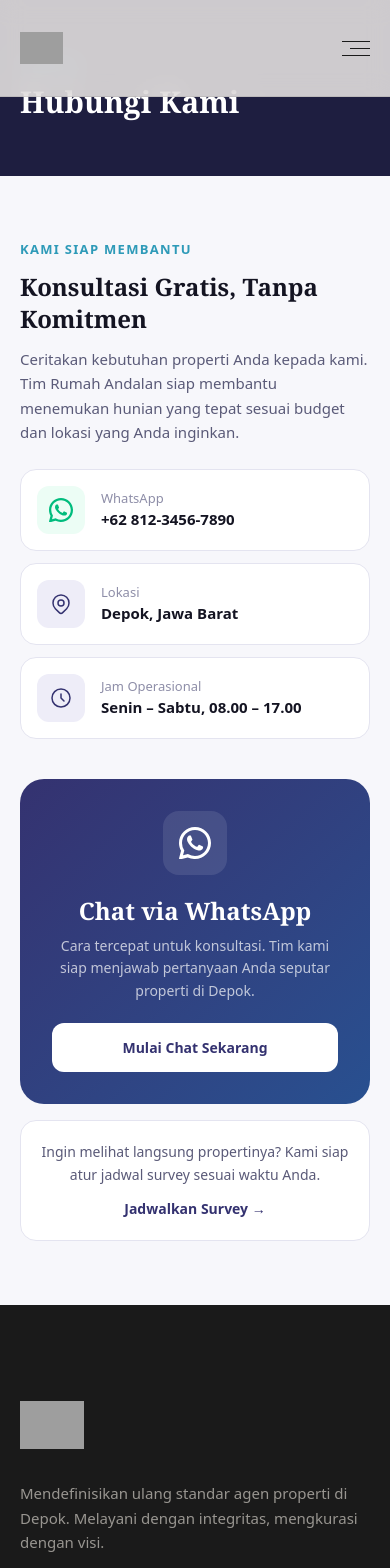
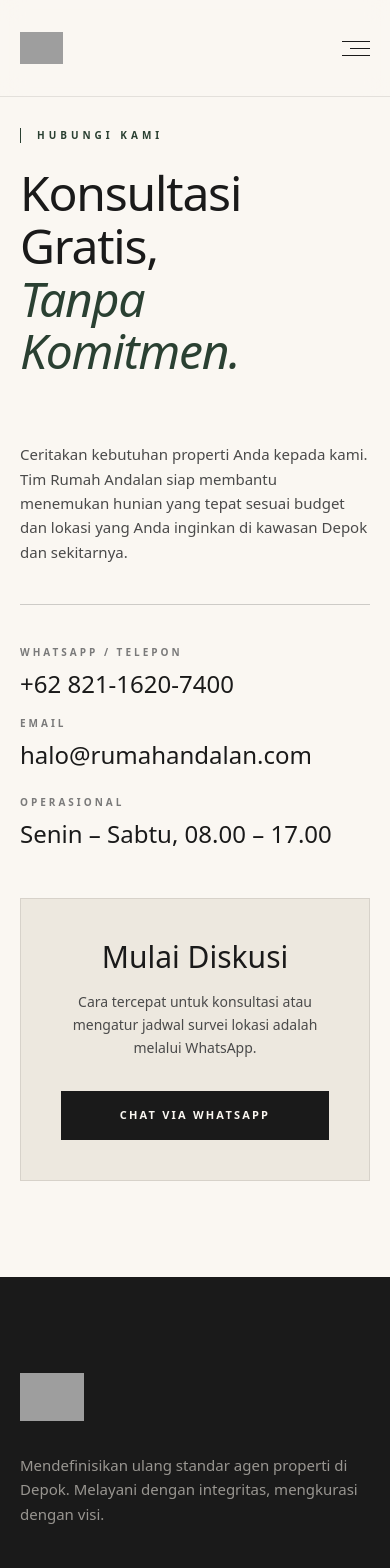
Before and after one commit to michel-angelo/rumahandalan, a Next.js app: page /contact in a window 390 px wide. Shown: the top 1568 px of the page. Built offline with nearby package versions, Linux system fonts and the light colour scheme; grey boxes are pictures that could not be loaded.

Commit message:
ui(front-end): unify premium editorial design, fix mobile menu scroll, and enhance empty states

```diff
--- a/src/app/contact/page.tsx
+++ b/src/app/contact/page.tsx
@@ -1,127 +1,91 @@
-import Link from 'next/link'
+import Link from "next/link";
 
 export const metadata = {
-  title: 'Kontak | Rumah Andalan',
-  description: 'Hubungi Rumah Andalan untuk konsultasi properti gratis.',
-}
+  title: "Kontak | Rumah Andalan",
+  description: "Hubungi Rumah Andalan untuk konsultasi properti gratis.",
+};
 
 export default function ContactPage() {
-  const waLink = `https://wa.me/6281234567890?text=${encodeURIComponent('Halo, saya ingin konsultasi properti dengan Rumah Andalan.')}`
+  const waLink = `https://wa.me/6282116207400?text=${encodeURIComponent(
+    "Halo, saya ingin konsultasi properti dengan Rumah Andalan.",
+  )}`;
 
   return (
-    <div className="bg-[#F7F7FB] min-h-screen">
-      {/* Header */}
-      <div className="bg-[#1E1E40] py-14 px-5">
-        <div className="max-w-6xl mx-auto">
-          <p className="text-[#2E9AB8] text-[13px] font-semibold uppercase tracking-widest mb-2">
-            Kontak
+    <div className="bg-bg-page min-h-screen pt-32 pb-24">
+      <div className="max-w-7xl mx-auto px-5 sm:px-8">
+        {/* ── Heading Asimetris ── */}
+        <div className="mb-16 md:mb-24">
+          <p className="text-[10px] font-bold uppercase tracking-[0.4em] text-accent mb-6 border-l border-accent pl-4">
+            Hubungi Kami
           </p>
-          <h1 className="font-serif text-white text-3xl md:text-4xl font-bold">
-            Hubungi Kami
+          <h1 className="font-display text-5xl md:text-6xl text-text-primary leading-[1.1] tracking-tight">
+            Konsultasi Gratis, <br />
+            <span className="italic font-light text-accent">
+              Tanpa Komitmen.
+            </span>
           </h1>
         </div>
-      </div>
 
-      <div className="max-w-6xl mx-auto px-5 sm:px-8 py-16 grid grid-cols-1 md:grid-cols-2 gap-10">
-        {/* Left - Info */}
-        <div className="flex flex-col gap-6">
-          <div>
-            <p className="text-[#2E9AB8] text-[13px] font-semibold uppercase tracking-widest mb-3">Kami Siap Membantu</p>
-            <h2 className="font-serif text-[#141422] text-2xl font-bold mb-3">
-              Konsultasi Gratis, Tanpa Komitmen
-            </h2>
-            <p className="text-[#5A5A78] text-[15px] leading-relaxed">
-              Ceritakan kebutuhan properti Anda kepada kami. Tim Rumah Andalan siap membantu menemukan hunian yang tepat sesuai budget dan lokasi yang Anda inginkan.
+        <div className="grid grid-cols-1 lg:grid-cols-12 gap-12 lg:gap-16 items-start">
+          {/* Kiri - Info */}
+          <div className="lg:col-span-7 flex flex-col gap-10">
+            <p className="text-[15px] text-text-secondary leading-relaxed font-body max-w-xl">
+              Ceritakan kebutuhan properti Anda kepada kami. Tim Rumah Andalan
+              siap membantu menemukan hunian yang tepat sesuai budget dan lokasi
+              yang Anda inginkan di kawasan Depok dan sekitarnya.
             </p>
-          </div>
 
-          {/* Contact Cards */}
-          <div className="flex flex-col gap-3">
-            <a
-              href={waLink}
-              target="_blank"
-              rel="noopener noreferrer"
-              className="flex items-center gap-4 bg-white border border-[#E4E4F0] hover:border-emerald-300 rounded-2xl p-4 transition-colors group"
-            >
-              <div className="w-12 h-12 rounded-xl bg-emerald-50 flex items-center justify-center shrink-0 group-hover:bg-emerald-100 transition-colors">
-                <svg className="w-6 h-6 text-emerald-500" fill="currentColor" viewBox="0 0 24 24">
-                  <path d="M17.472 14.382c-.297-.149-1.758-.867-2.03-.967-.273-.099-.471-.148-.67.15-.197.297-.767.966-.94 1.164-.173.199-.347.223-.644.075-.297-.15-1.255-.463-2.39-1.475-.883-.788-1.48-1.761-1.653-2.059-.173-.297-.018-.458.13-.606.134-.133.298-.347.446-.52.149-.174.198-.298.298-.497.099-.198.05-.371-.025-.52-.075-.149-.669-1.612-.916-2.207-.242-.579-.487-.5-.669-.51-.173-.008-.371-.01-.57-.01-.198 0-.52.074-.792.372-.272.297-1.04 1.016-1.04 2.479 0 1.462 1.065 2.875 1.213 3.074.149.198 2.096 3.2 5.077 4.487.709.306 1.262.489 1.694.625.712.227 1.36.195 1.871.118.571-.085 1.758-.719 2.006-1.413.248-.694.248-1.289.173-1.413-.074-.124-.272-.198-.57-.347z" />
-                  <path d="M12 0C5.373 0 0 5.373 0 12c0 2.115.549 4.103 1.51 5.832L.057 23.37a.75.75 0 00.926.926l5.538-1.453A11.953 11.953 0 0012 24c6.627 0 12-5.373 12-12S18.627 0 12 0zm0 21.75a9.714 9.714 0 01-4.95-1.354l-.355-.21-3.685.967.983-3.591-.231-.369A9.718 9.718 0 012.25 12C2.25 6.615 6.615 2.25 12 2.25S21.75 6.615 21.75 12 17.385 21.75 12 21.75z" />
-                </svg>
+            <div className="flex flex-col gap-6 border-t border-text-primary/20 pt-10">
+              <div className="flex flex-col sm:flex-row gap-4 sm:gap-16">
+                <div>
+                  <p className="text-[10px] font-bold uppercase tracking-[0.3em] text-text-muted mb-2 block">
+                    WhatsApp / Telepon
+                  </p>
+                  <p className="font-display text-2xl text-text-primary">
+                    +62 821-1620-7400
+                  </p>
+                </div>
+                <div>
+                  <p className="text-[10px] font-bold uppercase tracking-[0.3em] text-text-muted mb-2 block">
+                    Email
+                  </p>
+                  <p className="font-display text-2xl text-text-primary">
+                    halo@rumahandalan.com
+                  </p>
+                </div>
               </div>
+
               <div>
-                <p className="text-[13px] text-[#8E8EA8] font-medium">WhatsApp</p>
-                <p className="text-[15px] font-semibold text-[#141422]">+62 812-3456-7890</p>
-              </div>
-            </a>
-
-            <div className="flex items-center gap-4 bg-white border border-[#E4E4F0] rounded-2xl p-4">
-              <div className="w-12 h-12 rounded-xl bg-[#EEEDF8] flex items-center justify-center shrink-0">
-                <svg className="w-6 h-6 text-[#343270]" fill="none" viewBox="0 0 24 24" stroke="currentColor">
-                  <path strokeLinecap="round" strokeLinejoin="round" strokeWidth={1.5} d="M17.657 16.657L13.414 20.9a1.998 1.998 0 01-2.827 0l-4.244-4.243a8 8 0 1111.314 0z" />
-                  <path strokeLinecap="round" strokeLinejoin="round" strokeWidth={1.5} d="M15 11a3 3 0 11-6 0 3 3 0 016 0z" />
-                </svg>
-              </div>
-              <div>
-                <p className="text-[13px] text-[#8E8EA8] font-medium">Lokasi</p>
-                <p className="text-[15px] font-semibold text-[#141422]">Depok, Jawa Barat</p>
-              </div>
-            </div>
-
-            <div className="flex items-center gap-4 bg-white border border-[#E4E4F0] rounded-2xl p-4">
-              <div className="w-12 h-12 rounded-xl bg-[#EEEDF8] flex items-center justify-center shrink-0">
-                <svg className="w-6 h-6 text-[#343270]" fill="none" viewBox="0 0 24 24" stroke="currentColor">
-                  <path strokeLinecap="round" strokeLinejoin="round" strokeWidth={1.5} d="M12 8v4l3 3m6-3a9 9 0 11-18 0 9 9 0 0118 0z" />
-                </svg>
-              </div>
-              <div>
-                <p className="text-[13px] text-[#8E8EA8] font-medium">Jam Operasional</p>
-                <p className="text-[15px] font-semibold text-[#141422]">Senin – Sabtu, 08.00 – 17.00</p>
+                <p className="text-[10px] font-bold uppercase tracking-[0.3em] text-text-muted mb-2 block">
+                  Operasional
+                </p>
+                <p className="font-display text-2xl text-text-primary">
+                  Senin – Sabtu, 08.00 – 17.00
+                </p>
               </div>
             </div>
           </div>
-        </div>
 
-        {/* Right - CTA */}
-        <div className="flex flex-col gap-4">
-          <div className="bg-gradient-to-br from-[#343270] to-[#285090] rounded-3xl p-8 text-center flex flex-col items-center gap-5">
-            <div className="w-16 h-16 rounded-2xl bg-white/10 flex items-center justify-center">
-              <svg className="w-8 h-8 text-white" fill="currentColor" viewBox="0 0 24 24">
-                <path d="M17.472 14.382c-.297-.149-1.758-.867-2.03-.967-.273-.099-.471-.148-.67.15-.197.297-.767.966-.94 1.164-.173.199-.347.223-.644.075-.297-.15-1.255-.463-2.39-1.475-.883-.788-1.48-1.761-1.653-2.059-.173-.297-.018-.458.13-.606.134-.133.298-.347.446-.52.149-.174.198-.298.298-.497.099-.198.05-.371-.025-.52-.075-.149-.669-1.612-.916-2.207-.242-.579-.487-.5-.669-.51-.173-.008-.371-.01-.57-.01-.198 0-.52.074-.792.372-.272.297-1.04 1.016-1.04 2.479 0 1.462 1.065 2.875 1.213 3.074.149.198 2.096 3.2 5.077 4.487.709.306 1.262.489 1.694.625.712.227 1.36.195 1.871.118.571-.085 1.758-.719 2.006-1.413.248-.694.248-1.289.173-1.413-.074-.124-.272-.198-.57-.347z" />
-                <path d="M12 0C5.373 0 0 5.373 0 12c0 2.115.549 4.103 1.51 5.832L.057 23.37a.75.75 0 00.926.926l5.538-1.453A11.953 11.953 0 0012 24c6.627 0 12-5.373 12-12S18.627 0 12 0zm0 21.75a9.714 9.714 0 01-4.95-1.354l-.355-.21-3.685.967.983-3.591-.231-.369A9.718 9.718 0 012.25 12C2.25 6.615 6.615 2.25 12 2.25S21.75 6.615 21.75 12 17.385 21.75 12 21.75z" />
-              </svg>
-            </div>
-            <div>
-              <h3 className="font-serif text-white text-2xl font-bold mb-2">Chat via WhatsApp</h3>
-              <p className="text-white/70 text-[14px] leading-relaxed">
-                Cara tercepat untuk konsultasi. Tim kami siap menjawab pertanyaan Anda seputar properti di Depok.
-              </p>
-            </div>
-            <a
-              href={waLink}
-              target="_blank"
-              rel="noopener noreferrer"
-              className="w-full py-3.5 rounded-xl bg-white text-[#343270] font-bold text-[14px] text-center hover:bg-[#EEEDF8] transition-colors"
-            >
-              Mulai Chat Sekarang
-            </a>
-          </div>
-
-          <div className="bg-white border border-[#E4E4F0] rounded-2xl p-5 text-center">
-            <p className="text-[#5A5A78] text-[14px] leading-relaxed">
-              Ingin melihat langsung propertinya? Kami siap atur jadwal survey sesuai waktu Anda.
+          {/* Kanan - Call To Action Box */}
+          <div className="lg:col-span-5 bg-bg-surface border border-text-primary/10 p-10 flex flex-col items-center text-center">
+            <h3 className="font-display text-3xl text-text-primary mb-4">
+              Mulai Diskusi
+            </h3>
+            <p className="text-text-secondary text-[14px] leading-relaxed mb-8">
+              Cara tercepat untuk konsultasi atau mengatur jadwal survei lokasi
+              adalah melalui WhatsApp.
             </p>
             <a
               href={waLink}
               target="_blank"
               rel="noopener noreferrer"
-              className="inline-flex items-center gap-2 mt-3 text-[#343270] font-semibold text-[14px] hover:text-[#2E9AB8] transition-colors"
+              className="w-full inline-flex justify-center bg-text-primary text-bg-page px-8 py-4 text-[11px] font-bold uppercase tracking-[0.2em] hover:bg-accent transition-colors"
             >
-              Jadwalkan Survey →
+              Chat via WhatsApp
             </a>
           </div>
         </div>
       </div>
     </div>
-  )
+  );
 }
--- a/src/components/ListingsClient.tsx
+++ b/src/components/ListingsClient.tsx
@@ -14,7 +14,13 @@ function formatPrice(price: number) {
 }
 
 // ─── Property Card (Editorial Style) ──────────────────────────────────────────
-function PropertyCard({ property }: { property: Property }) {
+function PropertyCard({
+  property,
+  priority = false,
+}: {
+  property: Property;
+  priority?: boolean;
+}) {
   const primaryImage =
     property.images?.find((img) => img.is_primary) ?? property.images?.[0];
   const isSold = property.status === "terjual" || property.status === "booked";
@@ -30,13 +36,29 @@ function PropertyCard({ property }: { property: Property }) {
             src={primaryImage.url}
             alt={property.title}
             fill
-            className={`object-cover transition-transform duration-[2s] ease-out group-hover:scale-105 ${isSold ? "grayscale opacity-70" : ""}`}
+            className={`object-cover transition-transform duration-[2s] ease-out group-hover:scale-105 ${
+              isSold ? "grayscale opacity-70" : ""
+            }`}
             sizes="(max-width: 768px) 100vw, (max-width: 1200px) 50vw, 33vw"
+            priority={priority}
           />
         ) : (
-          <div className="absolute inset-0 flex items-center justify-center bg-border-light">
-            <span className="text-text-muted text-[10px] uppercase tracking-widest font-bold">
-              Tak Ada Gambar
+          <div className="absolute inset-0 flex flex-col items-center justify-center bg-gradient-to-br from-bg-surface to-border-light">
+            <svg
+              className="w-10 h-10 text-text-primary/10 mb-3"
+              fill="none"
+              viewBox="0 0 24 24"
+              stroke="currentColor"
+            >
+              <path
+                strokeLinecap="square"
+                strokeLinejoin="miter"
+                strokeWidth={1}
+                d="M19 21V5a2 2 0 00-2-2H7a2 2 0 00-2 2v16m14 0h2m-2 0h-5m-9 0H3m2 0h5M9 7h1m-1 4h1m4-4h1m-1 4h1m-5 10v-5a1 1 0 011-1h2a1 1 0 011 1v5m-4 0h4"
+              />
+            </svg>
+            <span className="text-text-primary/30 text-[10px] uppercase tracking-[0.3em] font-bold">
+              Rumah Andalan
             </span>
           </div>
         )}
@@ -194,7 +216,6 @@ export default function ListingsClient({
         </div>
       </div>
 
-      {/* Filter Panel (Sleek, No Box Shadows) */}
       {showFilter && (
         <div
           data-aos="fade-down"
@@ -234,10 +255,12 @@ export default function ListingsClient({
               onChange={(e) => setMaxPrice(e.target.value)}
               className={selectClass}
             >
-              <option value="">Semua</option>
-              <option value="500000000">500 Juta</option>
-              <option value="1000000000">1 Miliar</option>
-              <option value="3000000000">3 Miliar</option>
+              <option value="">Semua Harga</option>
+              <option value="500000000">Maks Rp 500 Juta</option>
+              <option value="1000000000">Maks Rp 1 Miliar</option>
+              <option value="2000000000">Maks Rp 2 Miliar</option>
+              <option value="3000000000">Maks Rp 3 Miliar</option>
+              <option value="5000000000">Maks Rp 5 Miliar</option>
             </select>
           </div>
           <div>
@@ -280,15 +303,36 @@ export default function ListingsClient({
           ))}
         </div>
       ) : (
-        <div className="text-center py-32" data-aos="fade-in">
-          <p className="font-display text-3xl text-text-muted mb-4 italic">
-            Pencarian tidak membuahkan hasil.
+        <div
+          className="flex flex-col items-center justify-center py-32 px-5 text-center bg-bg-surface border border-text-primary/10"
+          data-aos="fade-in"
+        >
+          <svg
+            className="w-16 h-16 text-text-primary/20 mb-6"
+            fill="none"
+            viewBox="0 0 24 24"
+            stroke="currentColor"
+          >
+            <path
+              strokeLinecap="square"
+              strokeLinejoin="miter"
+              strokeWidth={1}
+              d="M3 12l2-2m0 0l7-7 7 7M5 10v10a1 1 0 001 1h3m10-11l2 2m-2-2v10a1 1 0 01-1 1h-3m-6 0a1 1 0 001-1v-4a1 1 0 011-1h2a1 1 0 011 1v4a1 1 0 001 1m-6 0h6"
+            />
+          </svg>
+          <h3 className="font-display text-3xl md:text-4xl text-text-primary mb-4">
+            Koleksi <span className="italic text-accent">Belum Tersedia.</span>
+          </h3>
+          <p className="text-text-secondary font-body max-w-md mx-auto mb-8">
+            Kami belum menemukan properti yang sesuai dengan kriteria spesifik
+            Anda. Coba sesuaikan filter pencarian atau jelajahi seluruh koleksi
+            kami.
           </p>
           <button
             onClick={resetFilters}
-            className="text-[12px] font-bold uppercase tracking-widest text-text-primary border-b border-text-primary pb-1 hover:text-accent hover:border-accent transition-colors"
+            className="px-8 py-4 bg-text-primary text-bg-page text-[10px] font-bold uppercase tracking-[0.2em] hover:bg-accent transition-colors"
           >
-            Kembali ke Semua Koleksi
+            Tampilkan Semua Properti
           </button>
         </div>
       )}
--- a/src/components/Navbar.tsx
+++ b/src/components/Navbar.tsx
@@ -49,7 +49,7 @@ export default function Navbar() {
               href="/contact"
               className="ml-4 px-8 py-3.5 bg-text-primary text-bg-page text-[10px] font-bold uppercase tracking-[0.3em] hover:bg-accent transition-colors"
             >
-              Konsultasi Privat
+              Konsultasi Gratis
             </Link>
           </div>
 
@@ -76,7 +76,7 @@ export default function Navbar() {
 
       {/* Mobile Menu Fullscreen Overlay */}
       <div
-        className={`md:hidden absolute top-24 left-0 w-full bg-bg-page border-b border-text-primary/10 transition-all duration-500 overflow-hidden ${isOpen ? "max-h-screen opacity-100" : "max-h-0 opacity-0"}`}
+        className={`md:hidden fixed top-24 left-0 w-full h-[calc(100vh-6rem)] bg-bg-page border-t border-text-primary/10 transition-all duration-500 overflow-y-auto ${isOpen ? "translate-x-0 opacity-100 visible" : "translate-x-full opacity-0 invisible"}`}
       >
         <div className="px-5 py-8 flex flex-col gap-6">
           <Link
@@ -114,7 +114,7 @@ export default function Navbar() {
               onClick={() => setIsOpen(false)}
               className="block w-full text-center py-4 bg-text-primary text-bg-page text-[11px] font-bold uppercase tracking-[0.3em] hover:bg-accent transition-colors"
             >
-              Konsultasi Privat
+              Konsultasi Gratis
             </Link>
           </div>
         </div>
--- a/src/components/PropertyGallery.tsx
+++ b/src/components/PropertyGallery.tsx
@@ -26,13 +26,14 @@ export default function PropertyGallery({ images }: { images: ImageType[] }) {
       {/* ── GAMBAR SUPER (UTAMA) ── */}
       <div className="relative w-full aspect-[4/3] lg:aspect-[16/9] bg-bg-surface overflow-hidden transition-all duration-700">
         <Image
-          key={activeUrl} // Memaksa re-render untuk mentrigger animasi CSS
+          key={activeUrl}
           src={activeUrl}
           alt="Kurasi Visual Properti"
           fill
           priority
-          className="object-cover animate-fade-in"
+          className="object-contain animate-fade-in"
           sizes="(max-width: 1024px) 100vw, 66vw"
+          quality={85}
         />
       </div>
 
```
Also changed, not shown: src/app/not-found.tsx (+16 -13 lines), src/app/page.tsx (+37 -15 lines), src/components/HeroSearch.tsx (+5 -4 lines).
